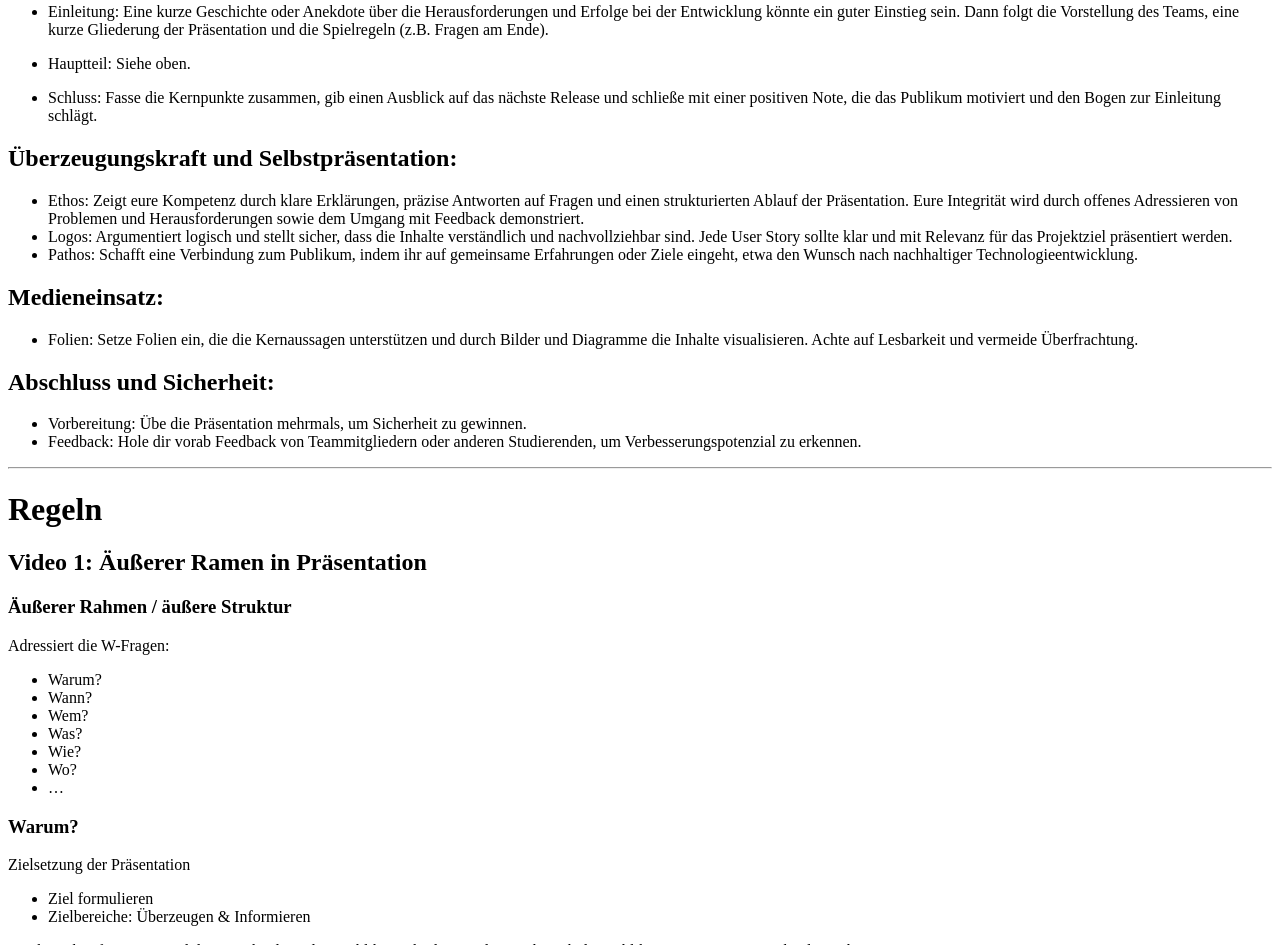
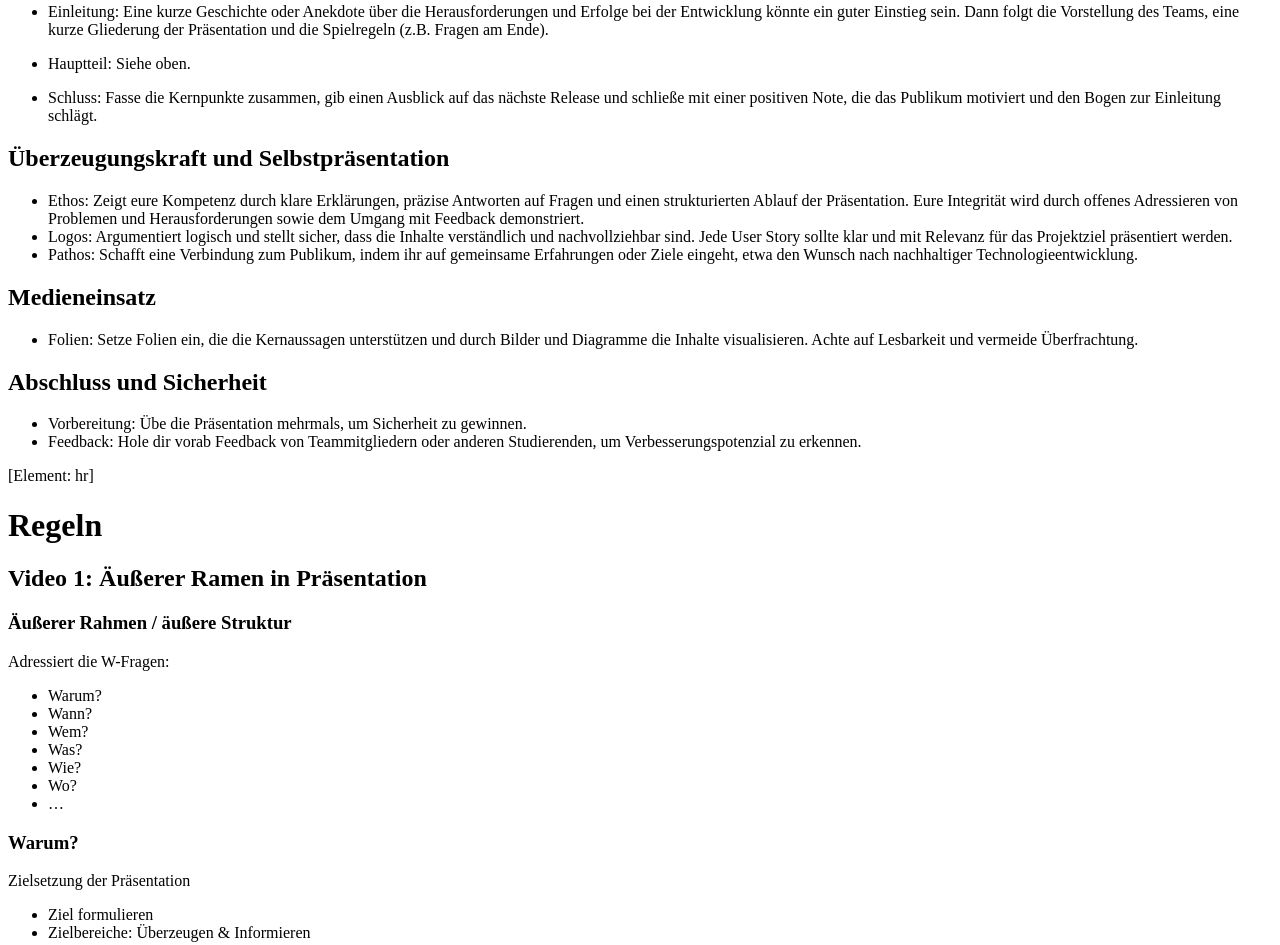
Before and after one commit to lptrm/praesentation, a plain HTML site: page index.html in a window 1280 px wide. Shown: the part 800-1745 px from the top of the page. Drawn offline with Linux system fonts and the light colour scheme.

Commit message:
Deploying to gh-pages from @ lptrm/praesentation@ccfe79345d3143414f787917dfa70d641a4dbfd0 🚀

```diff
--- a/index.html
+++ b/index.html
@@ -45,22 +45,22 @@
 <li><p>Hauptteil: Siehe oben.</p></li>
 <li><p>Schluss: Fasse die Kernpunkte zusammen, gib einen Ausblick auf das nächste Release und schließe mit einer positiven Note, die das Publikum motiviert und den Bogen zur Einleitung schlägt.</p></li>
 </ul>
-<h2 id="überzeugungskraft-und-selbstpräsentation">Überzeugungskraft und Selbstpräsentation:</h2>
+<h2 id="überzeugungskraft-und-selbstpräsentation">Überzeugungskraft und Selbstpräsentation</h2>
 <ul>
 <li>Ethos: Zeigt eure Kompetenz durch klare Erklärungen, präzise Antworten auf Fragen und einen strukturierten Ablauf der Präsentation. Eure Integrität wird durch offenes Adressieren von Problemen und Herausforderungen sowie dem Umgang mit Feedback demonstriert.</li>
 <li>Logos: Argumentiert logisch und stellt sicher, dass die Inhalte verständlich und nachvollziehbar sind. Jede User Story sollte klar und mit Relevanz für das Projektziel präsentiert werden.</li>
 <li>Pathos: Schafft eine Verbindung zum Publikum, indem ihr auf gemeinsame Erfahrungen oder Ziele eingeht, etwa den Wunsch nach nachhaltiger Technologieentwicklung.</li>
 </ul>
-<h2 id="medieneinsatz">Medieneinsatz:</h2>
+<h2 id="medieneinsatz">Medieneinsatz</h2>
 <ul>
 <li>Folien: Setze Folien ein, die die Kernaussagen unterstützen und durch Bilder und Diagramme die Inhalte visualisieren. Achte auf Lesbarkeit und vermeide Überfrachtung.</li>
 </ul>
-<h2 id="abschluss-und-sicherheit">Abschluss und Sicherheit:</h2>
+<h2 id="abschluss-und-sicherheit">Abschluss und Sicherheit</h2>
 <ul>
 <li>Vorbereitung: Übe die Präsentation mehrmals, um Sicherheit zu gewinnen.</li>
 <li>Feedback: Hole dir vorab Feedback von Teammitgliedern oder anderen Studierenden, um Verbesserungspotenzial zu erkennen.</li>
 </ul>
-<hr />
+<p>[Element: hr]</p>
 <h1 id="regeln">Regeln</h1>
 <h2 id="video-1-äußerer-ramen-in-präsentation">Video 1: Äußerer Ramen in Präsentation</h2>
 <h3 id="äußerer-rahmen-äußere-struktur">Äußerer Rahmen / äußere Struktur</h3>
```
Also changed, not shown: 1 other file.
